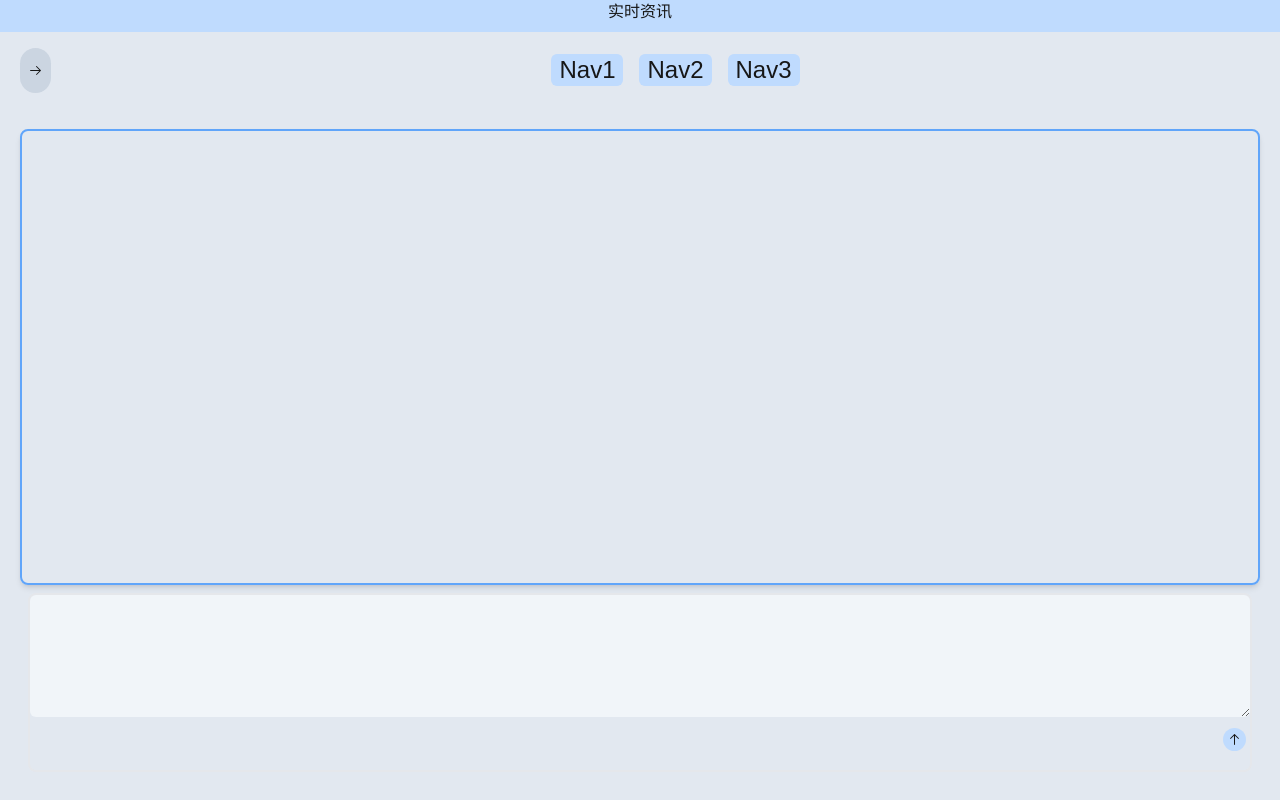
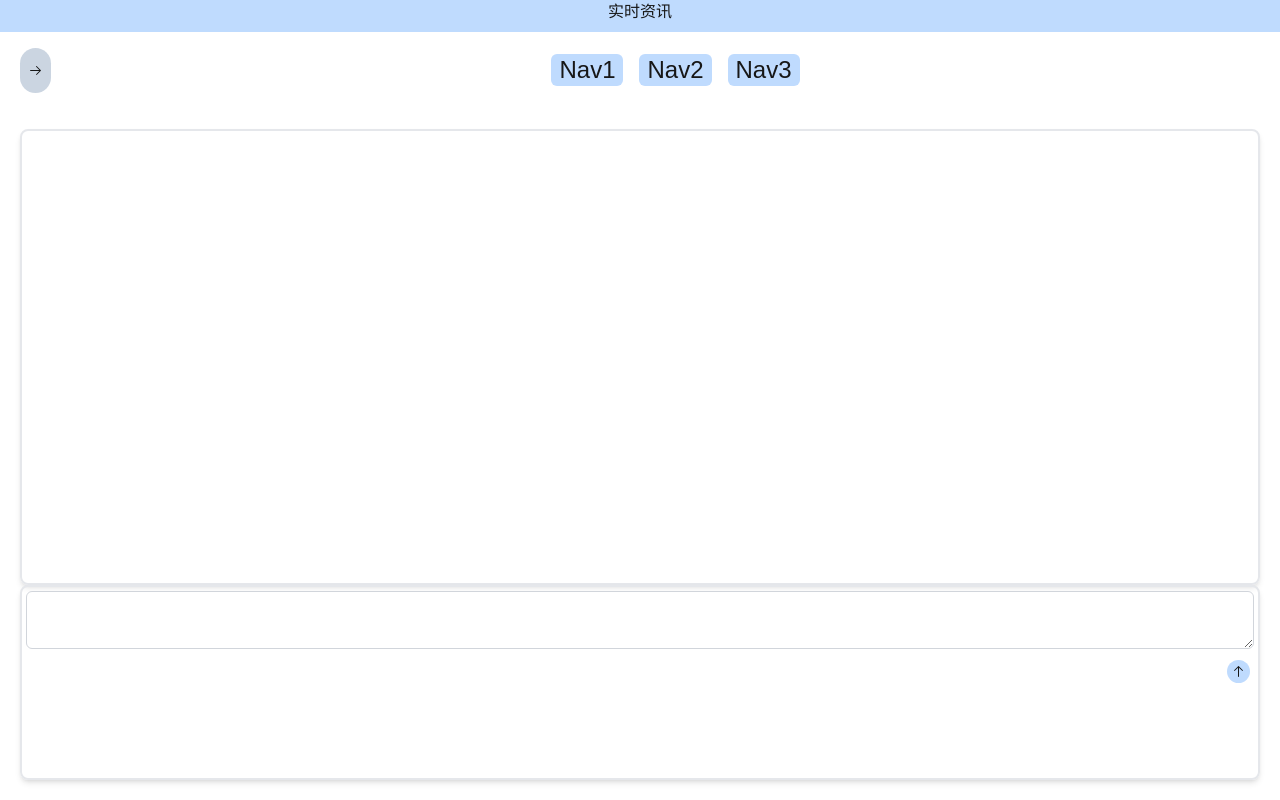
Before and after one commit to TwinklerG/finerseek, a Next.js app: page /app/chatbot in a window 1280 px wide. Built offline with nearby package versions, Linux system fonts and the light colour scheme; a web font is replaced by a local one.

Commit message:
my aesthetic

```diff
--- a/app/app/chatbot/page.tsx
+++ b/app/app/chatbot/page.tsx
@@ -14,7 +14,7 @@ export default function Page() {
 
   return (
     <div className="h-screen w-screen flex flex-col">
-      <div className="bg-blue-200 dark:bg-blue-600 h-[4vh] text-center">
+      <div className="bg-blue-200 dark:bg-blue-900 h-[4vh] text-center">
         实时资讯
       </div>
       <div className={clsx("h-[96vh] w-full flex relative")}>
@@ -26,7 +26,7 @@ export default function Page() {
         />
         <div
           className={clsx(
-            "bg-slate-200 dark:bg-gray-800 h-full relative flex flex-col w-full"
+            "bg-white dark:bg-black h-full relative flex flex-col w-full"
           )}
         >
           <div className="flex h-[10%]">
--- a/components/chat-input.tsx
+++ b/components/chat-input.tsx
@@ -56,14 +56,14 @@ export function ChatInput({
 
   return (
     <>
+    <div className="overflow-auto max-h-full">
       <textarea
-        className="bg-slate-100 dark:bg-gray-800 rounded-md p-1 w-full h-[70%] focus-visible:outline-none focus-visible:ring-2"
+  className="bg-white dark:bg-black rounded-md p-1 w-full h-[70%] focus-visible:outline-none focus-visible:ring-2 border border-gray-300 dark:border-gray-800 focus-visible:border-blue-100"
   value={inputContent}
   onChange={(event) => {
     setInputContent(event.target.value);
   }}
   onKeyDown={(event) => {
-          // console.log(inputContent);
     if (
       inputContent.length !== 0 &&
       event.key === "Enter" &&
@@ -74,6 +74,7 @@ export function ChatInput({
     }
   }}
 ></textarea>
+
       <div className="flex items-center justify-end ">
         <button
           className="bg-blue-200 hover:bg-blue-300 dark:bg-blue-700 dark:hover:bg-blue-800 transition-all p-1 m-1 rounded-full"
@@ -82,6 +83,7 @@ export function ChatInput({
           <ArrowUpIcon />
         </button>
       </div>
+      </div>
     </>
   );
 }
--- a/components/messages.tsx
+++ b/components/messages.tsx
@@ -20,10 +20,10 @@ export function Messages({ id }: { id: number }) {
   }, [id]);
 
   return (
-    <div className="w-full h-[90%] p-5 bg-slate-200 dark:bg-gray-800">
+    <div className="w-full h-[90%] p-5 bg-white dark:bg-black">
       <div
         ref={messagesContainerRef}
-        className="shadow-md w-full h-[70%] rounded-lg border-2 border-blue-400 flex flex-col animate-scaleIn overflow-y-scroll overflow-x-hidden"
+        className="shadow-md w-full h-[70%] rounded-lg border-2 border-grey-400 dark:border-gray-600 flex flex-col animate-scaleIn overflow-y-scroll overflow-x-hidden"
       >
         <div
           className={clsx(
@@ -62,8 +62,8 @@ export function Messages({ id }: { id: number }) {
 
         <div ref={messagesEndRef} className=""></div>
       </div>
-      <div className="relative w-full h-[30%] p-2 overflow-hidden">
-        <div className="rounded-lg border-2 w-full h-full">
+      <div className="shadow-md w-full h-[30%] p-1 rounded-lg border-2 border-grey-400 dark:border-gray-600 flex flex-col animate-scaleIn">
+        <div className="rounded-lg border-1 w-full h-full">
           <ChatInput messages={messages} setMessages={setMessages} />
         </div>
       </div>
--- a/components/sidebar.tsx
+++ b/components/sidebar.tsx
@@ -19,7 +19,7 @@ const PureSieBar = ({
   return (
     <div
       className={clsx(
-        "bg-slate-200 dark:bg-gray-800 max-h-full transition-all duration-300 flex flex-col",
+        "bg-slate-200 dark:bg-gray-700 max-h-full transition-all duration-300 flex flex-col",
         hide
           ? " w-0"
           : windowSize.width < 768
@@ -27,6 +27,10 @@ const PureSieBar = ({
           : "w-[20%]"
       )}
     >
+
+      <div style={{ fontSize: '2em', paddingLeft: '20px' }}>FinerSeek</div>
+      <div style={{ fontSize: '0.5em', paddingLeft: '20px' }}>Build your better AI financial assistant.</div>
+
       <div className="w-full p-4">
         <div
           className="bg-blue-200 hover:bg-blue-300 dark:bg-blue-700 dark:hover:bg-blue-800 shadow-lg hover:shadow-xl transition-all hover:translate-x-0.5 hover:translate-y-0.5 rounded-md p-4 hover:cursor-pointer text-center "
```
Lines whose indentation alone changed are shown as unchanged.
